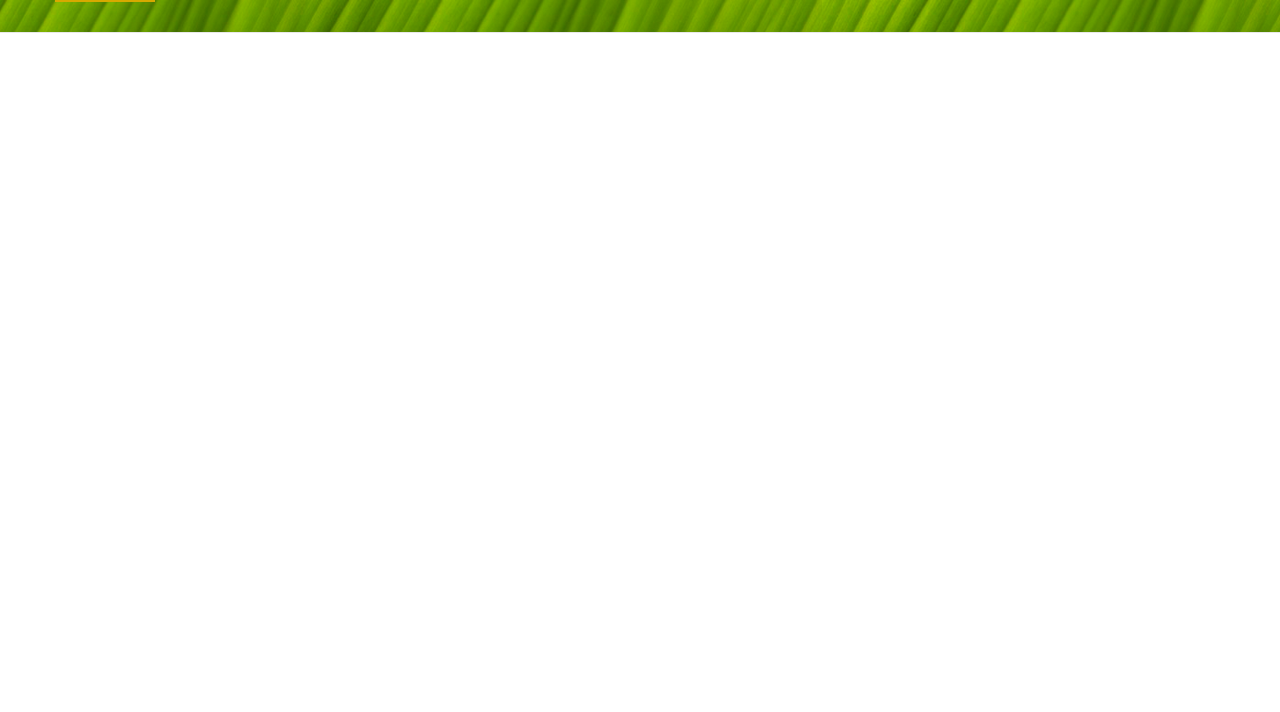
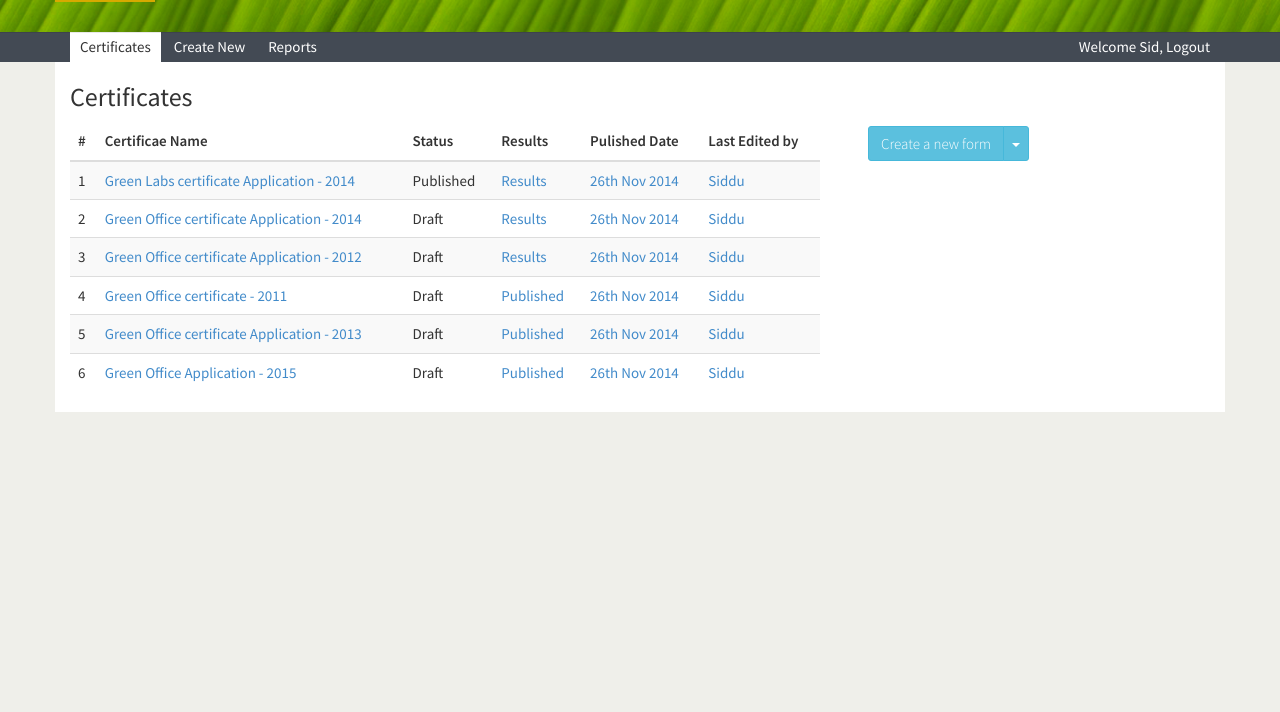
Before and after one commit to websiddu/green-certificate, a plain HTML site: page index.html in a window 1280 px wide. Shown: the part 88-800 px from the top of the page. Drawn offline with Linux system fonts and the light colour scheme.

Commit message:
Built from 4eefa86 on branch master

```diff
--- a/index.html
+++ b/index.html
@@ -1,8 +1,3 @@
 <!DOCTYPE html> <html class=no-js> <head> <meta charset=utf-8> <title>green certificate</title> <meta name=description content=""> <meta name=viewport content="width=device-width"> <link rel="shortcut icon" href=/favicon.ico> <!-- Place favicon.ico and apple-touch-icon.png in the root directory --> <link rel=stylesheet href=styles/main.css> <script src=scripts/vendor/modernizr.js></script> <link href="http://fonts.googleapis.com/css?family=Source+Sans+Pro:300,400,600,300italic" rel=stylesheet type=text/css>  <body ng-app=greenApp> <!--[if lt IE 10]>
       <p class="browsehappy">You are using an <strong>outdated</strong> browser. Please <a href="http://browsehappy.com/">upgrade your browser</a> to improve your experience.</p>
-    <![endif]--> <ng-include src="'templates/header.html'"></ng-include> <script src=scripts/vendor.js></script> <!-- Google Analytics: change UA-XXXXX-X to be your site's ID. --> <script>(function(b,o,i,l,e,r){b.GoogleAnalyticsObject=l;b[l]||(b[l]=
-      function(){(b[l].q=b[l].q||[]).push(arguments)});b[l].l=+new Date;
-      e=o.createElement(i);r=o.getElementsByTagName(i)[0];
-      e.src='//www.google-analytics.com/analytics.js';
-      r.parentNode.insertBefore(e,r)}(window,document,'script','ga'));
-      ga('create','UA-XXXXX-X');ga('send','pageview');</script> <script src=scripts/plugins.js></script> <script src=scripts/main.js></script>
+    <![endif]--> <ng-include src="'templates/header.html'"></ng-include> <ng-include src="'templates/admin/index.html'"></ng-include> <script src=scripts/vendor.js></script> <!-- Google Analytics: change UA-XXXXX-X to be your site's ID. --> <script src=scripts/plugins.js></script> <script src=scripts/main.js></script>
--- /dev/null
+++ b/templates/admin/index.html
@@ -0,0 +1,92 @@
+<div class="container page">
+  <div class="row">
+    <div class="col-lg-8">
+      <h3 class="pull-left"> Certificates </h3>
+
+      <table class="table table-striped">
+      <thead>
+        <tr>
+          <th>#</th>
+          <th>Certificae Name</th>
+          <th>Status</th>
+          <th>Results</th>
+          <th>Pulished Date</th>
+          <th>Last Edited by</th>
+        </tr>
+      </thead>
+      <tbody>
+        <tr>
+          <td>1</td>
+          <td><a href="">Green Labs certificate Application - 2014</a></td>
+          <td>Published</td>
+          <td><a href=""> Results </a></td>
+          <td><a href=""> 26th Nov 2014 </a></td>
+          <td><a href=""> Siddu </a></td>
+        </tr>
+        <tr>
+          <td>2</td>
+          <td><a href="">Green Office certificate Application - 2014</a></td>
+          <td>Draft</td>
+          <td><a href=""> Results </a></td>
+          <td><a href=""> 26th Nov 2014 </a></td>
+          <td><a href=""> Siddu </a></td>
+        </tr>
+        <tr>
+          <td>3</td>
+          <td><a href="">Green Office certificate Application - 2012</a></td>
+          <td>Draft</td>
+          <td><a href=""> Results </a></td>
+          <td><a href=""> 26th Nov 2014 </a></td>
+          <td><a href=""> Siddu </a></td>
+        </tr>
+        <tr>
+          <td>4</td>
+          <td><a href="">Green Office certificate - 2011</a></td>
+          <td>Draft</td>
+          <td><a href=""> Published </a></td>
+          <td><a href=""> 26th Nov 2014 </a></td>
+          <td><a href=""> Siddu </a></td>
+        </tr>
+        <tr>
+          <td>5</td>
+          <td><a href="">Green Office certificate Application - 2013</a></td>
+          <td>Draft</td>
+          <td><a href=""> Published </a></td>
+          <td><a href=""> 26th Nov 2014 </a></td>
+          <td><a href=""> Siddu </a></td>
+        </tr>
+
+        <tr>
+          <td>6</td>
+          <td><a href="">Green Office Application - 2015</a></td>
+          <td>Draft</td>
+          <td><a href=""> Published </a></td>
+          <td><a href=""> 26th Nov 2014 </a></td>
+          <td><a href=""> Siddu </a></td>
+        </tr>
+
+
+      </tbody>
+    </table>
+    </div>
+  <div class="col-lg-4">
+    <h3></h3>
+    <br><br>
+    <!-- Split button -->
+    &nbsp;&nbsp;&nbsp;&nbsp;&nbsp;
+    <div class="btn-group">
+      <button type="button" class="btn btn-info">Create a new form</button>
+      <button type="button" class="btn btn-info dropdown-toggle" data-toggle="dropdown" aria-expanded="false">
+        <span class="caret"></span>
+        <span class="sr-only">Toggle Dropdown</span>
+      </button>
+      <ul class="dropdown-menu" role="menu">
+        <li><a href="#">Clone from previous form</a></li>
+        <li><a href="#">Start a new </a></li>
+      </ul>
+    </div>
+
+  </div>
+
+  </div>
+</div>
--- a/templates/header.html
+++ b/templates/header.html
@@ -19,4 +19,4 @@
           </ul>
         </li>
       </ul>
-      </div> --> </div> </nav> <div class=top-strip></div>
+      </div> --> </div> </nav> <div class=tiny-nav> <div class=container> <ul class="list-inline pull-left"> <li class=selected> <a href="">Certificates </a></li> <li> <a href=""> Create New </a></li> <li> <a href="">Reports </a></li> </ul> <div class=pull-right> <span> Welcome Sid, <a href=""> Logout</a> </span> </div> </div> </div> <div class=top-strip></div>
```
Also changed, not shown: styles/main.css.
